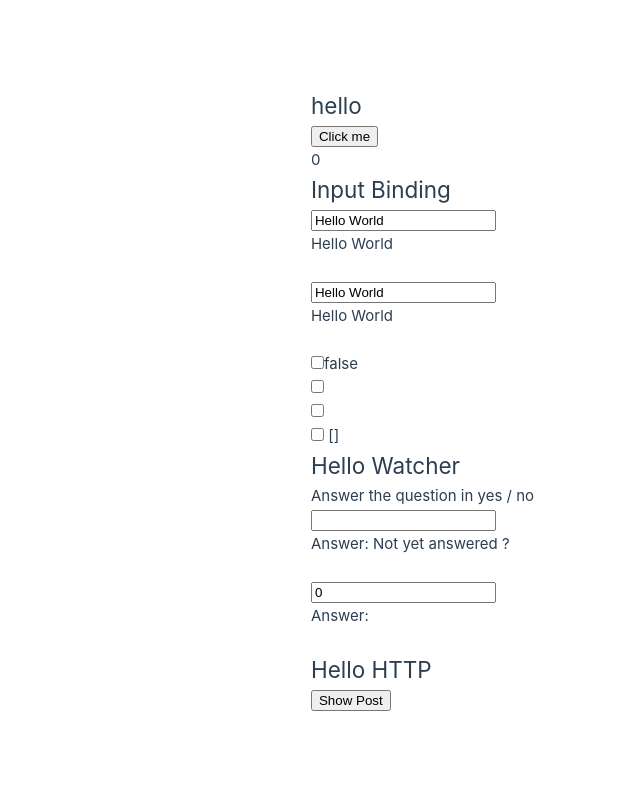
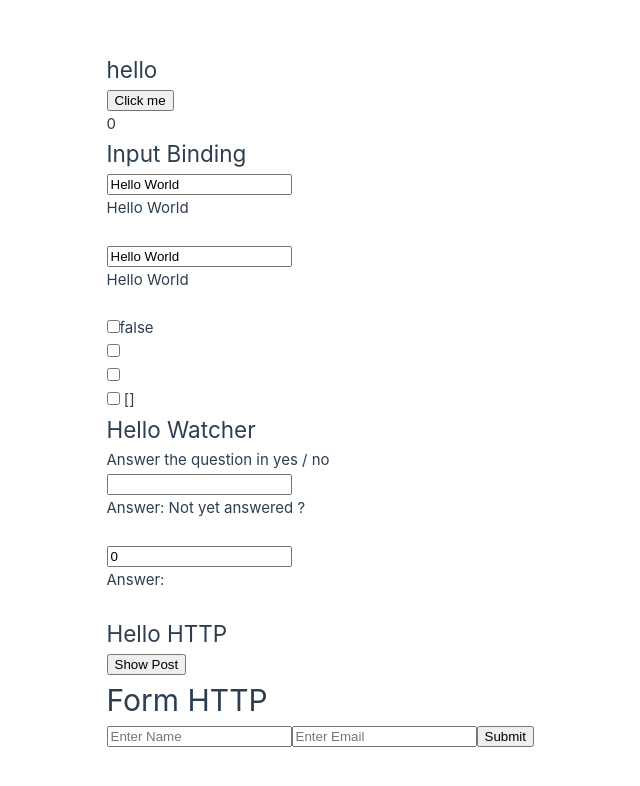
Before and after one commit to we-atul-s001/vue-training-course, a Vue app: page / in a window 1280 px wide. Shown: the top 786 px of the page, without its empty margins (106-746 px from the left). Built offline with nearby package versions, Linux system fonts and the light colour scheme.

Commit message:
HTTP request by post, put and delete methods

```diff
--- a/src/App.vue
+++ b/src/App.vue
@@ -20,4 +20,8 @@
   <div>
     <http></http>
   </div>
+  <br>
+  <div>
+    <form-http></form-http>
+  </div>
 </template>
--- /dev/null
+++ b/src/components/FormHttp.vue
@@ -0,0 +1,42 @@
+<template>
+
+  <h1>Form HTTP</h1>
+
+  <form @submit.prevent="submitForm">
+    <input type="text" v-model="postData.name" placeholder="Enter Name">
+    <input type="text" v-model="postData.email" placeholder="Enter Email">
+    <button type="submit">Submit</button>
+  </form>
+</template>
+
+<script>
+
+export default {
+  data() {
+    return {
+      postData: {
+        name: '',
+        email: ''
+      }
+    }
+  },
+        methods:{
+          submitForm(){
+            fetch('https://jsonplaceholder.typicode.com/posts', {
+              method: 'POST',
+              headers: {
+                'Content-Type': 'application/json'
+              },
+              body: JSON.stringify({
+                name: this.name,
+                email: this.email
+              })
+            })
+            .then(response => response.json())
+            .then(data => console.log(data))
+          }
+
+  }
+}
+
+</script>
--- a/src/main.js
+++ b/src/main.js
@@ -8,6 +8,7 @@ import InputBinding from "./components/InputBinding.vue";
 import Watcher from "./components/Watcher.vue";
 import Props from "./components/Props.vue";
 import Http from "./components/HTTP.vue";
+import FormHttp from "./components/FormHttp.vue";
 
 
 const app = createApp(App);
@@ -16,8 +17,9 @@ const app = createApp(App);
 app.component('CounterComposition', CounterComposition);
 app.component('InputBinding', InputBinding);
 app.component('Watcher', Watcher);
-app.component('Props', Props)
-app.component('Http', Http)
+app.component('Props', Props);
+app.component('Http', Http);
+app.component('FormHttp', FormHttp);
 
 
 app.mount('#app');
```
Also changed, not shown: src/components/HTTP.vue (line endings or trailing spaces).
